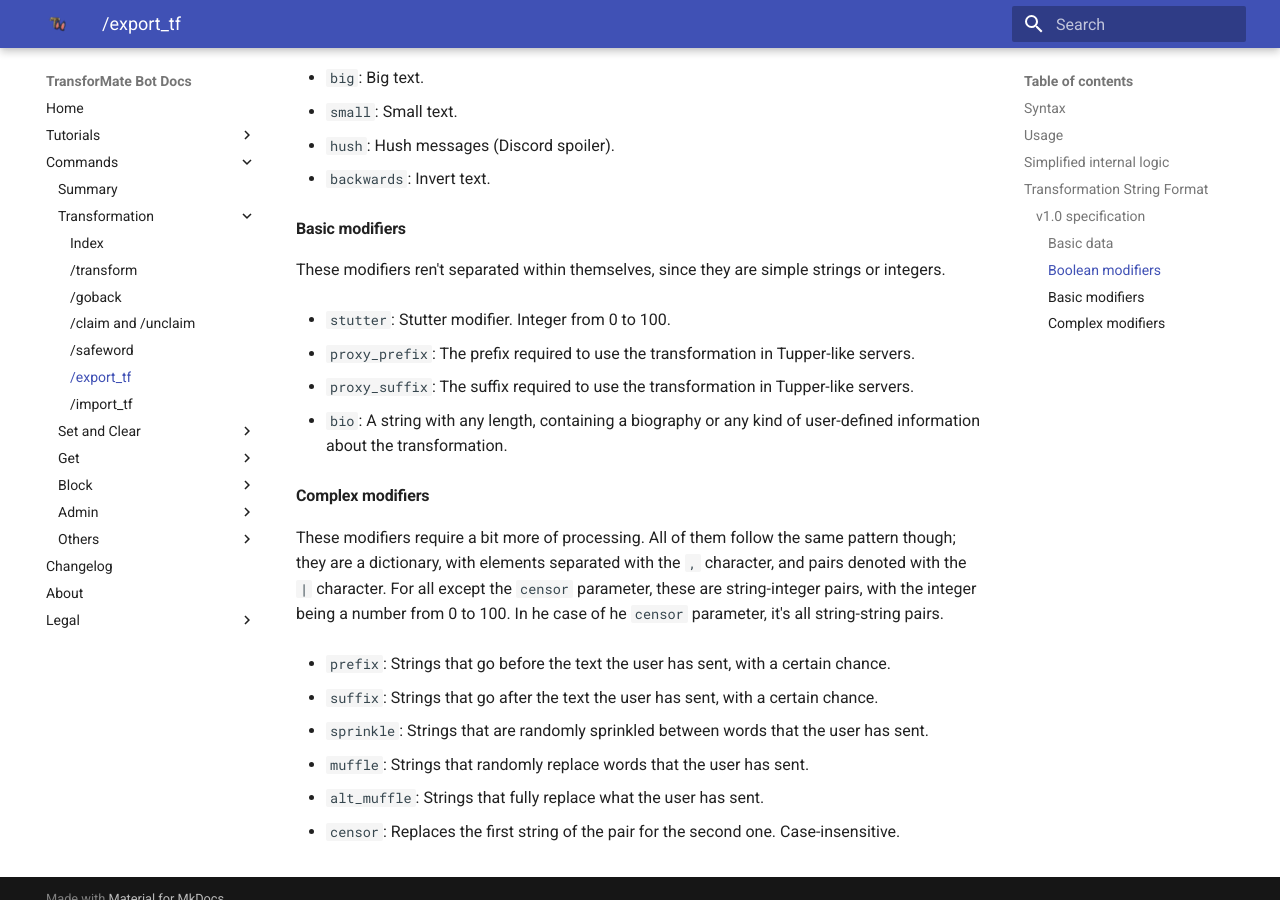
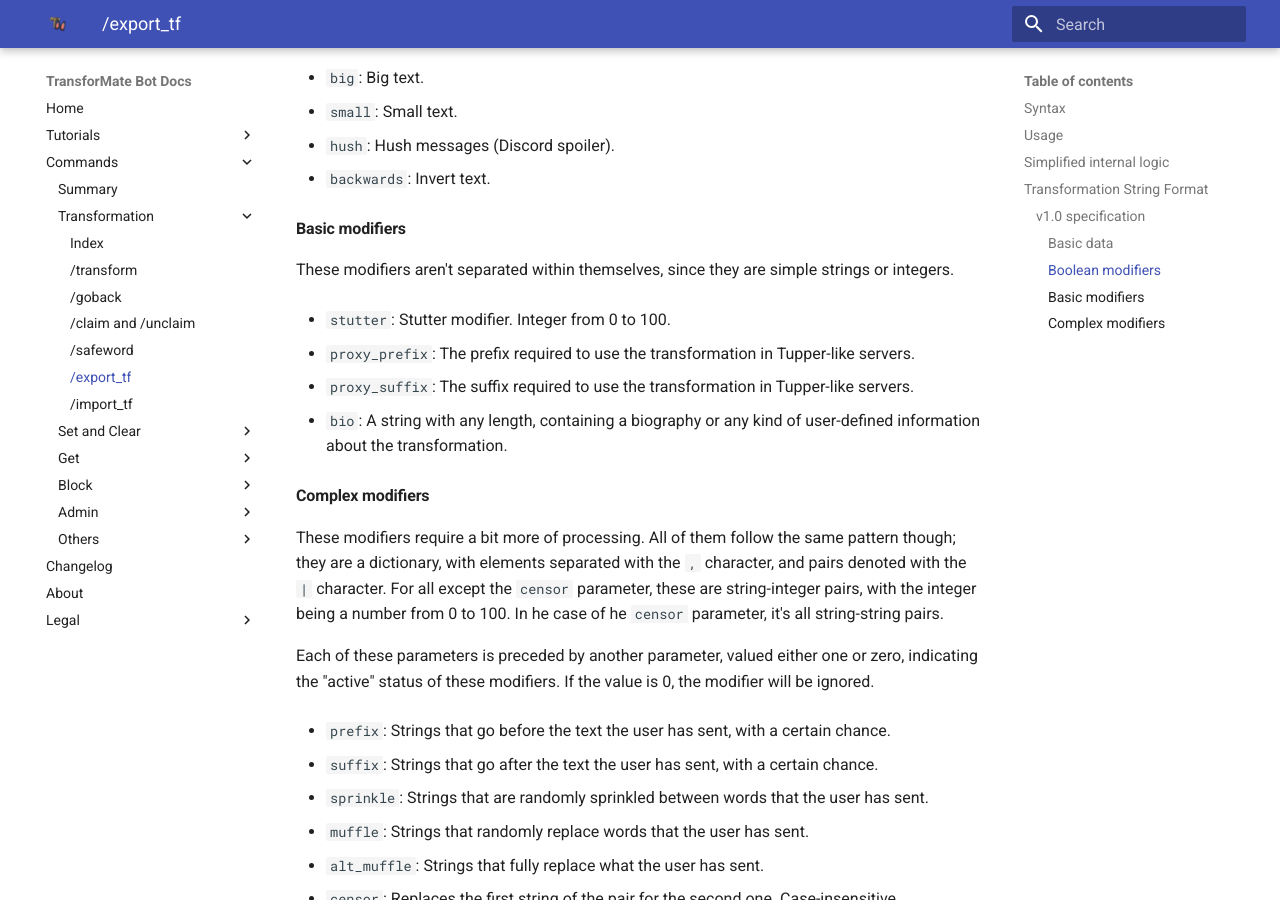
Before and after one commit to dorythecat/TransforMate, an MkDocs documentation site: the page built from docs/commands/transformation/export_tf.md, in a window 1280 px wide and 900 px high, scrolled down 2971 px. Built offline with MkDocs 1.6.1 and Material for MkDocs 9.7.7, drawn with Linux system fonts in a browser that asks for light colours; some of the changed text lies outside the part shown.

Commit message:
Fixed TSF documentation

```diff
--- a/docs/commands/transformation/export_tf.md
+++ b/docs/commands/transformation/export_tf.md
@@ -94,7 +94,7 @@
 - `backwards`: Invert text.
 
 #### Basic modifiers
-These modifiers ren't separated within themselves, since they are simple strings or
+These modifiers aren't separated within themselves, since they are simple strings or
 integers.
 
 - `stutter`: Stutter modifier. Integer from 0 to 100.
@@ -113,6 +113,10 @@
 parameter, these are string-integer pairs, with the integer being a number from 0
 to 100. In he case of he `censor` parameter, it's all string-string pairs.
 
+Each of these parameters is preceded by another parameter, valued either one or zero,
+indicating the "active" status of these modifiers. If the value is 0, the modifier
+will be ignored.
+
 - `prefix`: Strings that go before the text the user has sent, with a certain chance.
 
 - `suffix`: Strings that go after the text the user has sent, with a certain chance.
```
Also changed, not shown: other parts of docs/commands/transformation/export_tf.md (+1 -1 lines).
